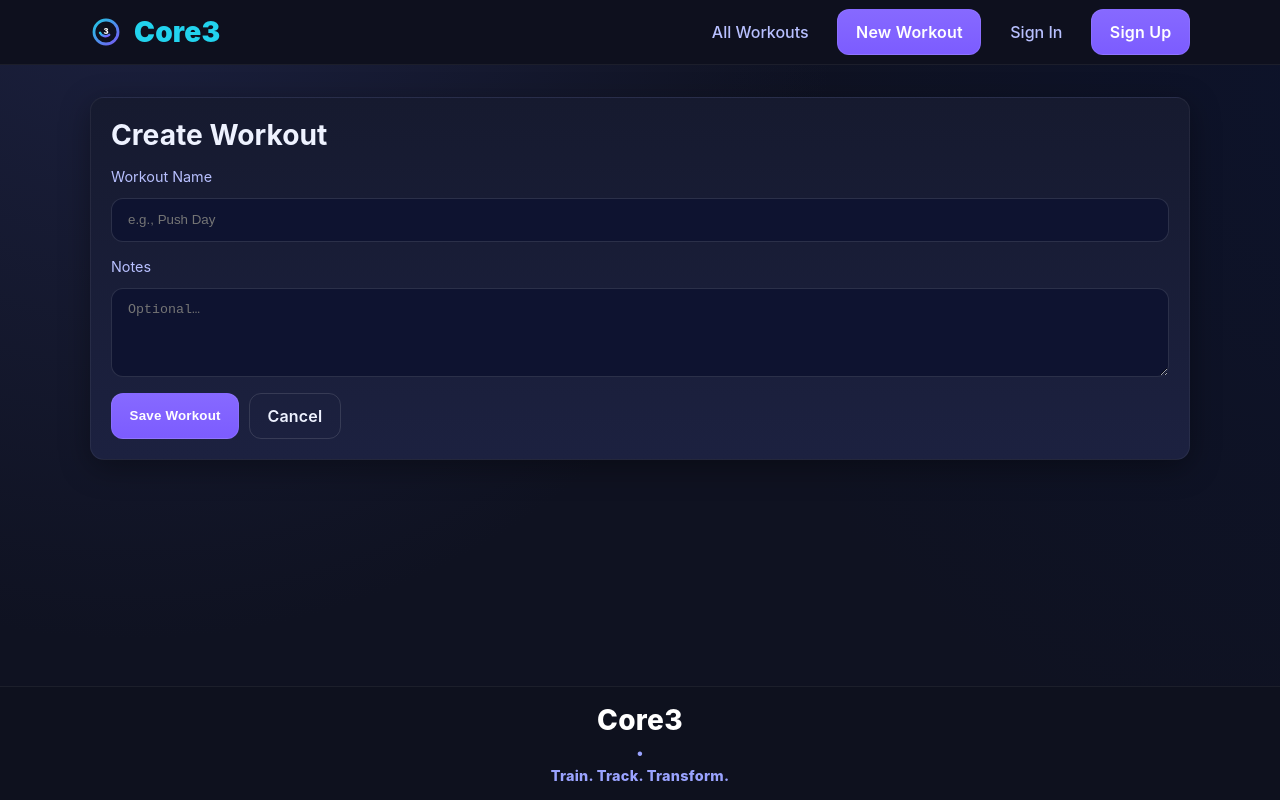
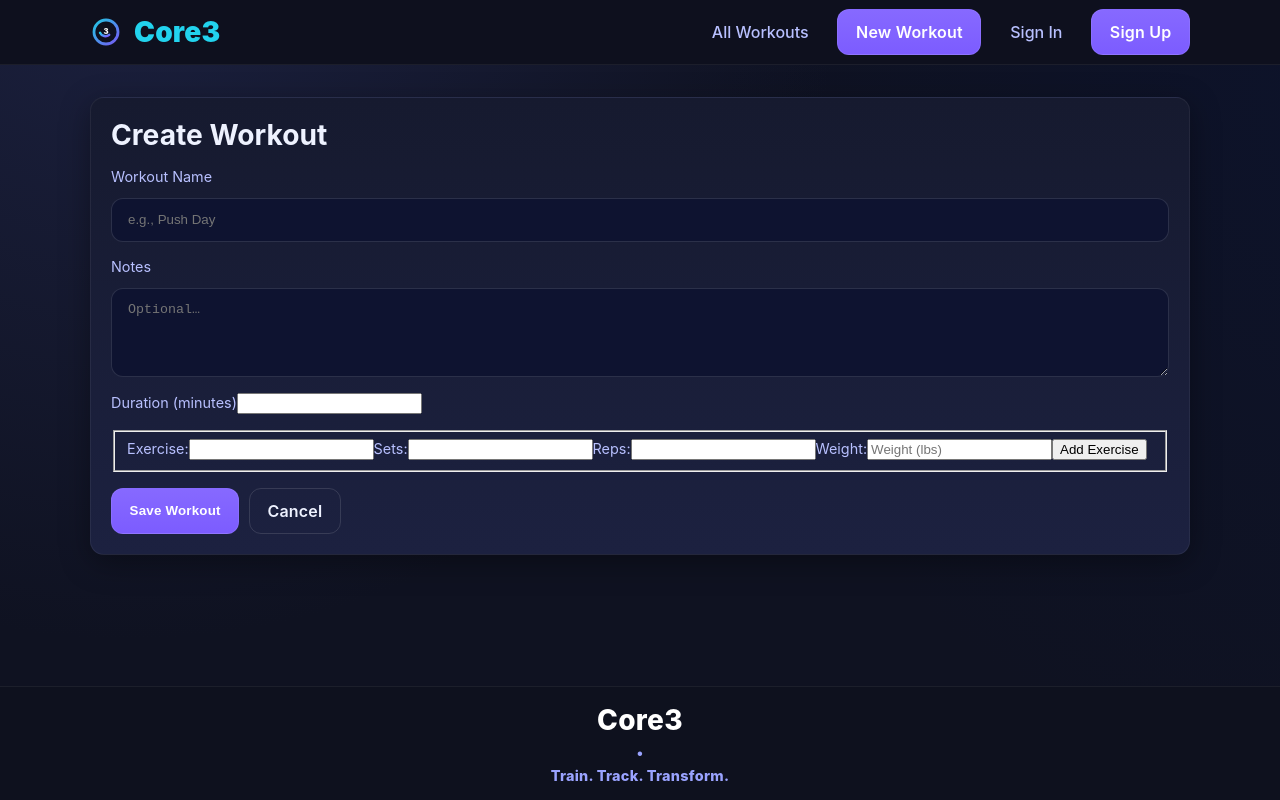
Before and after one commit to davolajohnson/Core3-Fitness-Tracker-App-Front-End, a React (Vite) app: page /workouts/new in a window 1280 px wide. Built offline with nearby package versions, Linux system fonts and the light colour scheme.

Commit message:
adding exercise fieldset to workout

```diff
--- a/package.json
+++ b/package.json
@@ -12,7 +12,7 @@
   "dependencies": {
     "react": "^19.0.0",
     "react-dom": "^19.0.0",
-    "react-router-dom": "^7.1.1"
+    "react-router-dom": "^7.8.2"
   },
   "devDependencies": {
     "@eslint/js": "^9.17.0",
--- a/src/components/ExerciseForm/ExerciseForm.jsx
+++ b/src/components/ExerciseForm/ExerciseForm.jsx
@@ -15,9 +15,10 @@ const ExerciseForm = ({handleAddExercise}) => {
 
 const handleSubmit = (evt) => {
     evt.preventDefault();
-    handleAddExercise(exercise)
+    if (exercise.name && exercise.sets && exercise.reps ) {
+      handleAddExercise(exercise)
     setExercise({ name: '', sets: '', reps: '', weight: '' });
-  };
+    }};
 
     return (
     <fieldset>
@@ -27,6 +28,7 @@ const handleSubmit = (evt) => {
         id='name'
         value={exercise.name}
         onChange={handleChange}
+        required
       />
       <label htmlFor='sets'>Sets:</label>
       <input
@@ -34,6 +36,7 @@ const handleSubmit = (evt) => {
         id="sets"
         value={exercise.sets}
         onChange={handleChange}
+        required
       />
       <label htmlFor='reps'>Reps:</label>
       <input
@@ -41,6 +44,7 @@ const handleSubmit = (evt) => {
         id="reps"
         value={exercise.reps}
         onChange={handleChange}
+        required
       />
       <label htmlFor='weight'>Weight:</label>
       <input
@@ -50,7 +54,7 @@ const handleSubmit = (evt) => {
         value={exercise.weight}
         onChange={handleChange}
       />
-      <button type="submit" onClick={handleSubmit}>Add Exercise</button>
+      <button type="button" onClick={handleSubmit}>Add Exercise</button>
 
     </fieldset>
   )
--- a/src/components/WorkoutForm/WorkoutForm.jsx
+++ b/src/components/WorkoutForm/WorkoutForm.jsx
@@ -1,3 +1,7 @@
+import ExerciseForm from '../ExerciseForm/ExerciseForm'
+import {useState} from 'react'
+
+
 export default function WorkoutForm({ handleAddWorkout }){
   async function onSubmit(e){
     e.preventDefault();
@@ -8,6 +12,11 @@ export default function WorkoutForm({ handleAddWorkout }){
     };
     await handleAddWorkout(workout);
   }
+  const [exercises, setExercises] = useState([])
+  const handleAddExercise = (exercise) => {
+    setExercises([...exercises, exercise]);
+  };
+
 
   return (
     <main className="main">
@@ -24,7 +33,24 @@ export default function WorkoutForm({ handleAddWorkout }){
             <label htmlFor="notes">Notes</label>
             <textarea id="notes" name="notes" className="textarea" rows="4" placeholder="Optional…"></textarea>
           </div>
+          <label htmlFor='duration'>Duration (minutes)</label>
+           <input
+          id='duration'
+          type='number'
+          min='1'
+          />
 
+          <ExerciseForm handleAddExercise={handleAddExercise}/>
+      {exercises.length > 0 && (
+    <ul>
+        <h3>Exercises:</h3>
+      {exercises.map((ex, idx) => (
+        <li key={idx}>
+          {ex.name} — {ex.sets} sets × {ex.reps} reps {ex.weight > 0 && ` @ ${ex.weight} lbs`}
+        </li>
+      ))}
+    </ul>
+  )}
           <div style={{display:"flex", gap:".6rem"}}>
             <button className="btn" type="submit">Save Workout</button>
             <a className="btn btn--ghost" href="/workouts">Cancel</a>
```
